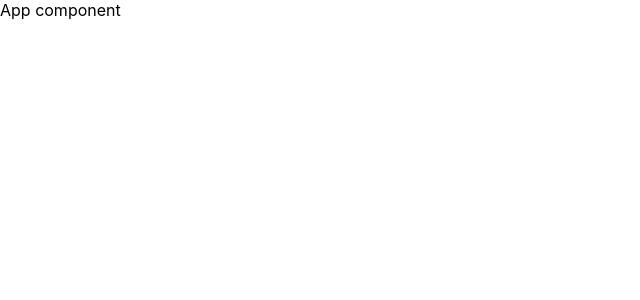
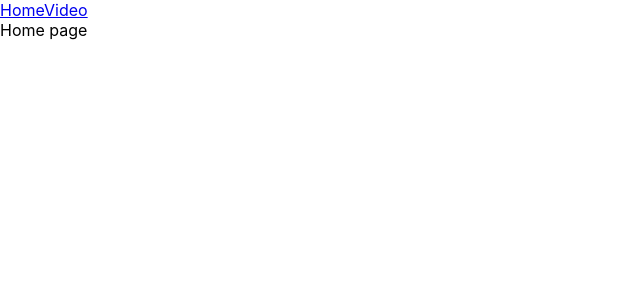
Before and after one commit to Mohanito/Monolingo, a React (Create React App) app: page / in a window 1280 px wide. Shown: the top 300 px of the page, without its empty margins (0-640 px from the left). Built offline with nearby package versions, Linux system fonts and the light colour scheme.

Commit message:
Client routing basics

```diff
--- a/package.json
+++ b/package.json
@@ -10,8 +10,10 @@
     "@types/node": "^12.0.0",
     "@types/react": "^17.0.0",
     "@types/react-dom": "^17.0.0",
+    "@types/react-router-dom": "^5.1.7",
     "react": "^17.0.2",
     "react-dom": "^17.0.2",
+    "react-router-dom": "^5.2.0",
     "react-scripts": "4.0.3",
     "typescript": "^4.1.2",
     "web-vitals": "^1.0.1"
--- a/src/App.tsx
+++ b/src/App.tsx
@@ -1,10 +1,23 @@
 import React from 'react';
+import { BrowserRouter as Router, Switch, Route, Link } from 'react-router-dom';
+import Header from './components/header';
 
-function App() {
+import HomePage from './components/home';
+import VideoPage from './components/video';
+
+const App: React.FC = () => {
     return (
-        <div className="App">
-            App component
-        </div>
+        <Router>
+            <Header />
+            <Switch>
+                <Route path="/" exact>
+                    <HomePage />
+                </Route>
+                <Route path="/video" exact>
+                    <VideoPage />
+                </Route>
+            </Switch>
+        </Router>
     );
 }
 
--- /dev/null
+++ b/src/components/header.tsx
@@ -0,0 +1,11 @@
+import React from 'react';
+import { Link } from 'react-router-dom';
+
+const Header: React.FC = () => {
+    return <div>
+        <Link to="/">Home</Link>
+        <Link to="/video">Video</Link>
+    </div>
+}
+
+export default Header;
--- /dev/null
+++ b/src/components/home.tsx
@@ -0,0 +1,7 @@
+import React from 'react';
+
+const HomePage : React.FC = () => {
+    return <div>Home page</div>
+}
+
+export default HomePage;
--- /dev/null
+++ b/src/components/video.tsx
@@ -0,0 +1,29 @@
+import React, { useEffect } from 'react';
+
+const VideoPage: React.FC = () => {
+
+    useEffect(() => {
+        navigator.mediaDevices.getUserMedia({
+            video: { width: 600, height: 400 },
+            audio: true
+        })
+            .then((stream) => {
+                const myVideo: HTMLVideoElement | null = document.querySelector('#myVideo');
+                if (myVideo) {
+                    myVideo.srcObject = stream;
+                    myVideo.muted = true;
+                }
+            })
+            .catch((error) => {
+                console.log('getUserMedia: Failed to get local stream', error);
+            })
+    }, [])
+
+    return (
+        <div>
+            <video id="myVideo" autoPlay={true}></video>
+        </div>
+    );
+}
+
+export default VideoPage;
--- /dev/null
+++ b/src/react-app-env.d.ts
@@ -0,0 +1 @@
+/// <reference types="react-scripts" />
```
Also changed, not shown: 1 other file (tests, documents, lock files or other folders).
